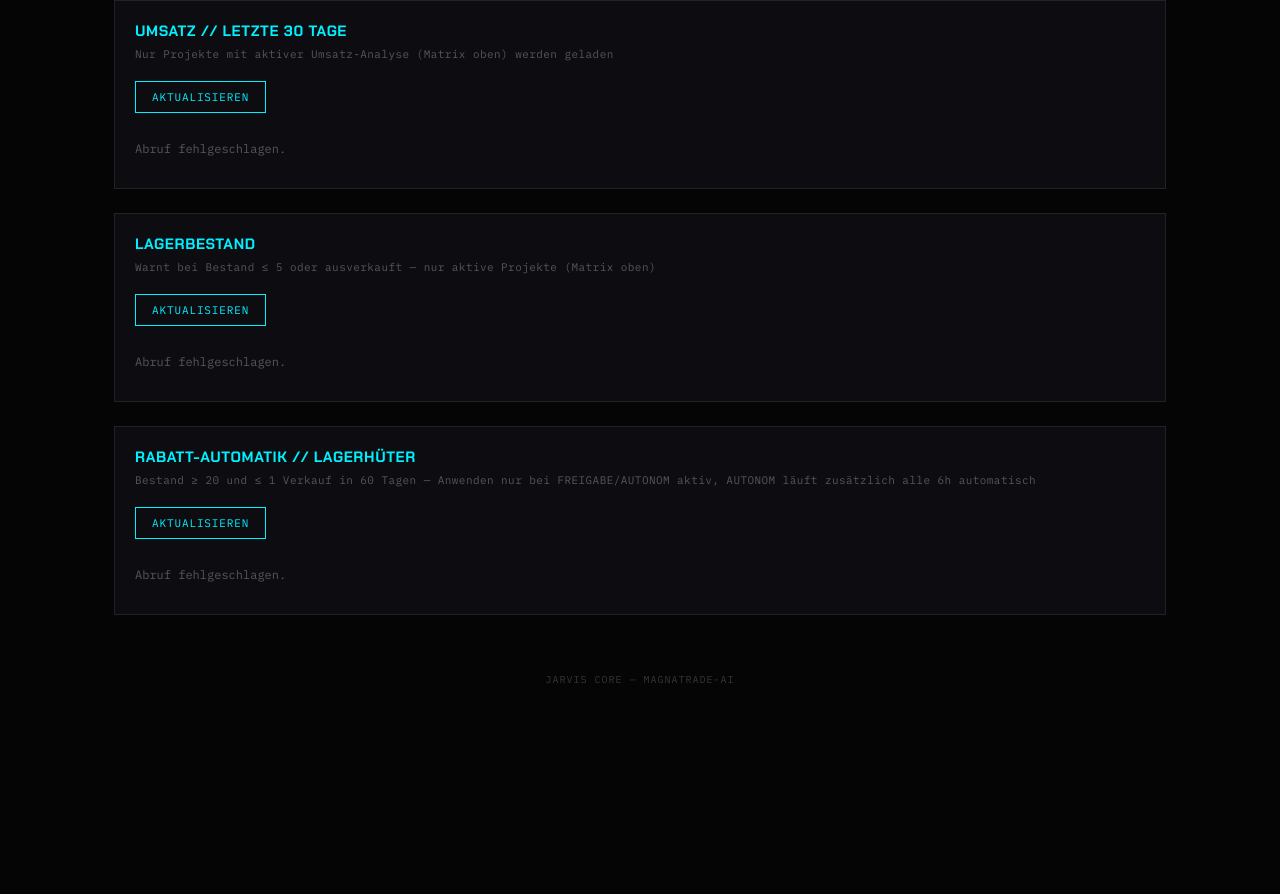
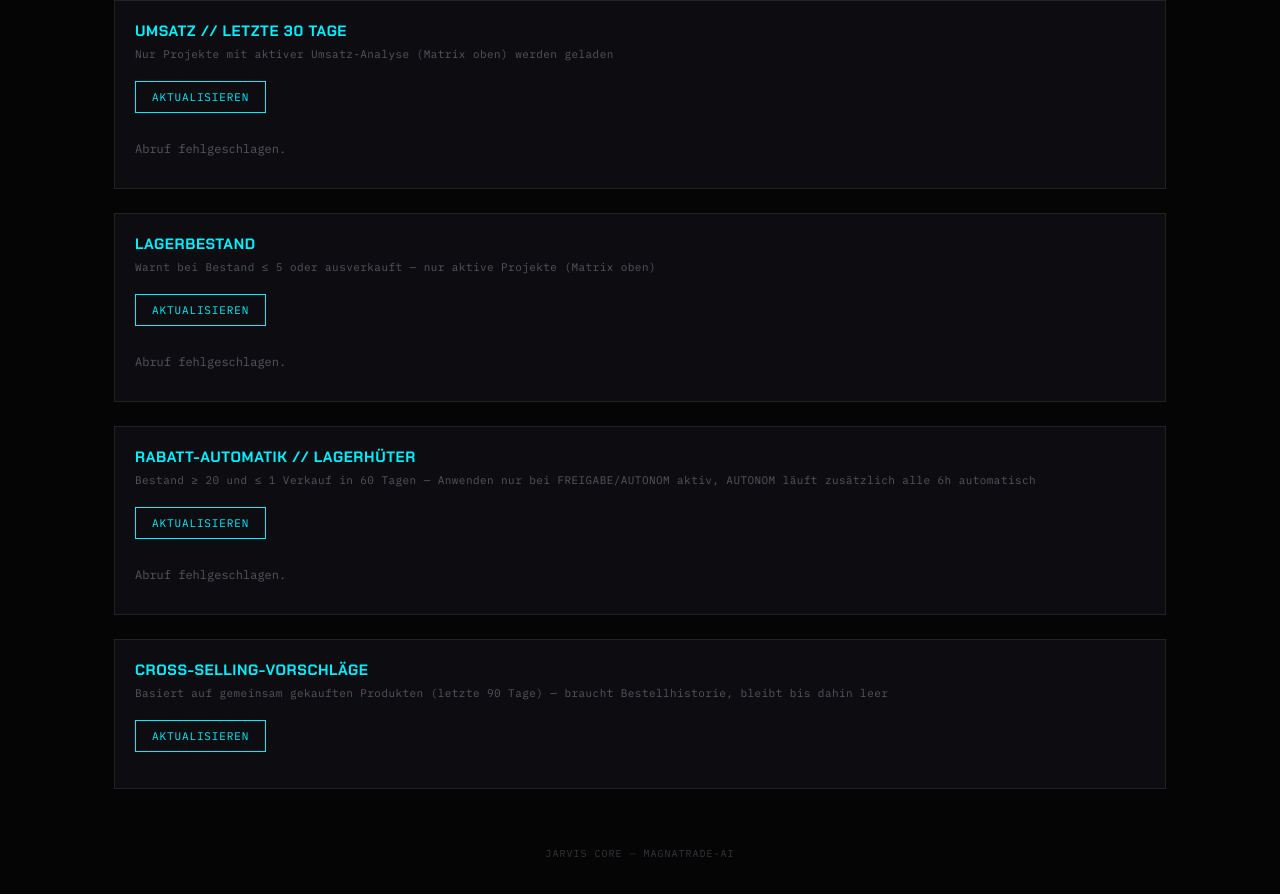
Before and after one commit to MagnaTradeAI/Jarvis, a website: page public/index.html in a window 1280 px wide. Shown: the part 273-1167 px from the top of the page. Before the commit the page ends 993 px from the top, so only its background shows below. Drawn offline with Linux system fonts and the light colour scheme; no server answers.

Commit message:
Add cross-selling suggestions section to index.html
Added cross-selling suggestions section with refresh button.

```diff
--- a/public/index.html
+++ b/public/index.html
@@ -81,6 +81,15 @@
     <button class="refresh-btn" id="refresh-rabatt" type="button">AKTUALISIEREN</button>
     <div class="rabatt-grid" id="rabatt-grid"></div>
   </section>
+
+  <section class="panel">
+    <div class="panel-head">
+      <h2>CROSS-SELLING-VORSCHLÄGE</h2>
+      <p class="hint">Basiert auf gemeinsam gekauften Produkten (letzte 90 Tage) — braucht Bestellhistorie, bleibt bis dahin leer</p>
+    </div>
+    <button class="refresh-btn" id="refresh-cross" type="button">AKTUALISIEREN</button>
+    <div class="cross-grid" id="cross-grid"></div>
+  </section>
 </main>
 
 <footer>
```
